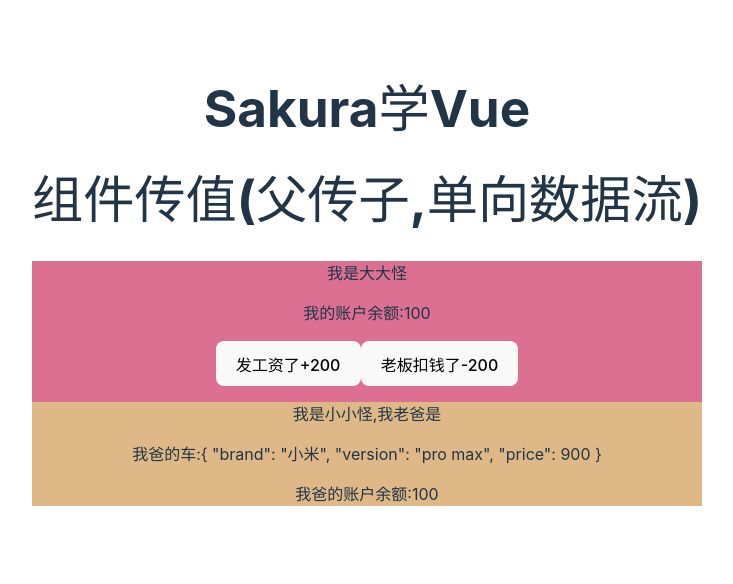
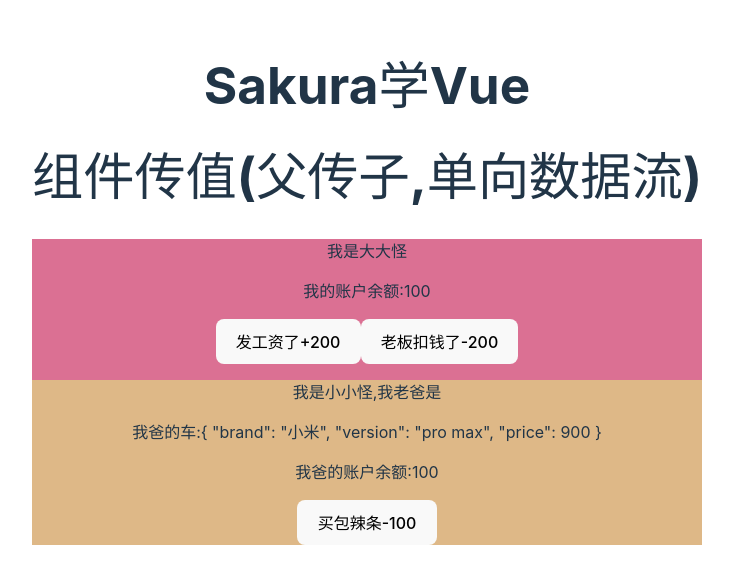
Before and after one commit to yzhisheng/4hLearnFrontEnd, a Vue app in the folder Vue3/vue-demo/: page / in a window 1280 px wide. Shown: the part 116-700 px from the top of the page, without its empty margins (273-1006 px from the left). Built offline with nearby package versions, Linux system fonts and the light colour scheme.

Commit message:
子传父

```diff
--- a/Vue3/vue-demo/src/components/Father.vue
+++ b/Vue3/vue-demo/src/components/Father.vue
@@ -20,6 +20,14 @@ function addMoney() {
 function reduceMoney() {
     data.money -= 200;
 }
+
+function kouKuan(arg) {
+    if (data.money < arg) {
+        alert("一包辣条【" + arg + "】，wc,不买了!")
+    } else {
+        data.money -= arg;
+    }
+}
 </script>
 
 
@@ -31,7 +39,7 @@ function reduceMoney() {
         <button @click="reduceMoney">老板扣钱了-200</button>
 
         <!-- <Son :fatherName="name" :money="data.money" :car="data.car" /> -->
-        <Son :fatherName="name" v-bind="data" />
+        <Son :fatherName="name" v-bind="data" @buy="kouKuan" />
     </div>
 </template>
 
--- a/Vue3/vue-demo/src/components/Son.vue
+++ b/Vue3/vue-demo/src/components/Son.vue
@@ -19,6 +19,15 @@ let props = defineProps({
     }
 })
 
+
+//子传父 使用emit:定义事件
+let emits = defineEmits(['buy']);
+function buy() {
+    alert("我要买辣条!")
+    emits('buy', 100)
+}
+
+
 </script>
 
 
@@ -27,9 +36,7 @@ let props = defineProps({
         <p>我是{{ name }},我老爸是{{ fatherName }}</p>
         <p>我爸的车:{{ car }}</p>
         <p>我爸的账户余额:{{ money }}</p>
-        <!-- <button @ckick="buy">买包辣条-100</button> -->
-
-
+        <button @click="buy">买包辣条-100</button>
     </div>
 </template>
 
```
Also changed, not shown: Vue3/vue-demo/src/components/10.组件传值(子传父,单向数据流).vue (added, +14 -0 lines).
